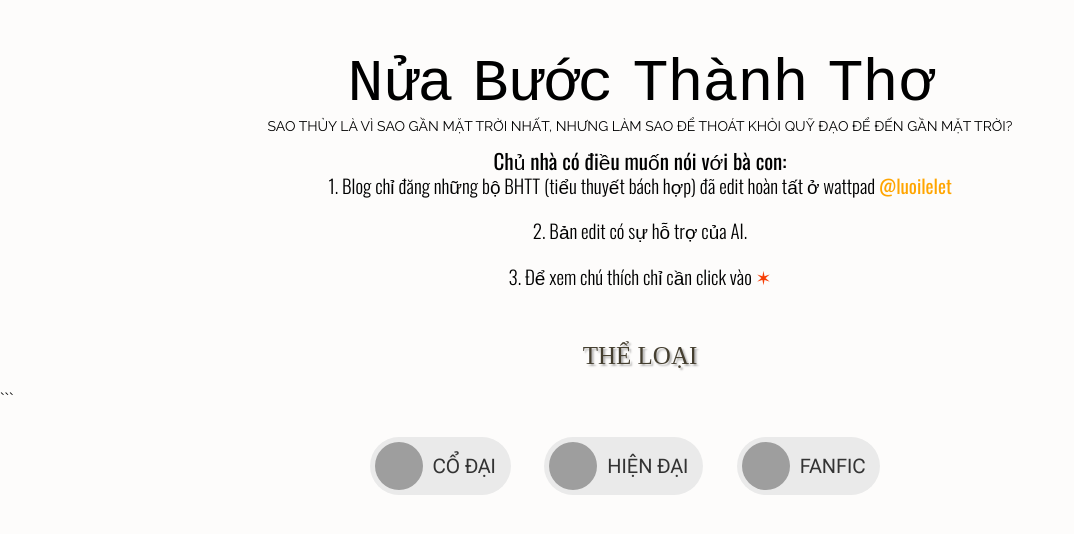
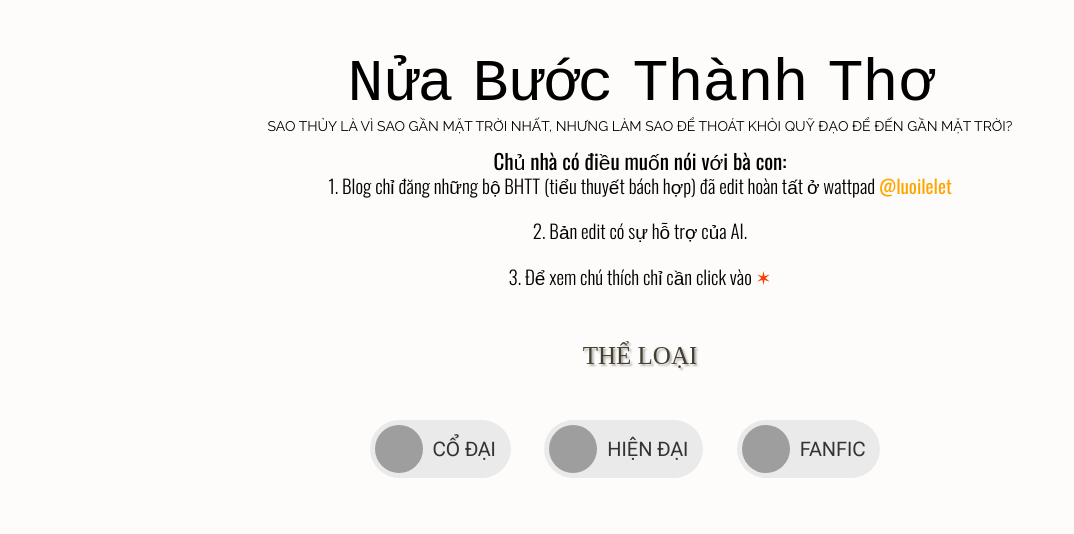
Before and after one commit to nuabuocthanhtho/nuabuocthanhtho.github.io, a Jekyll site: the page built from index.md, in a window 1280 px wide, cut to the strip 0-534 px from the top of the page. Shown: the whole strip, without its empty margins (0-1074 px from the left). Built offline with Jekyll 4.4.1, drawn with Linux system fonts in a browser that asks for light colours; some web fonts are replaced; grey boxes are pictures that could not be loaded.

Commit message:
Update default.html

````diff
--- a/_layouts/default.html
+++ b/_layouts/default.html
@@ -54,7 +54,7 @@
         <div id='HTML1' class='widget HTML'>
              <div class='widget-content'>THỂ LOẠI</div>
          </div>
-    </div> </div> ```
+    </div> </div>
     <div class='categories-wrap'>
       <div class='categories-box'>
         <div id='categorytitle'> </div>
````
